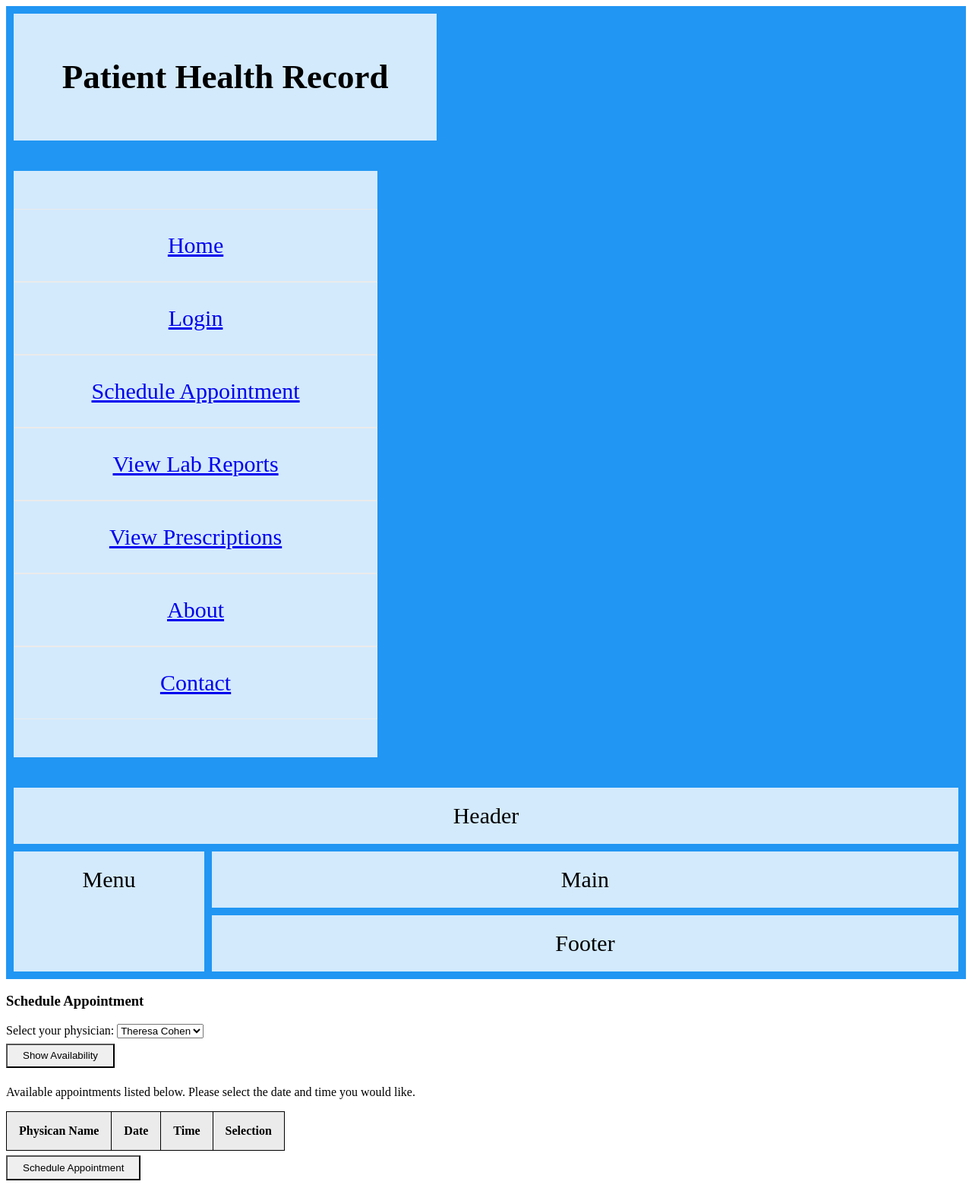
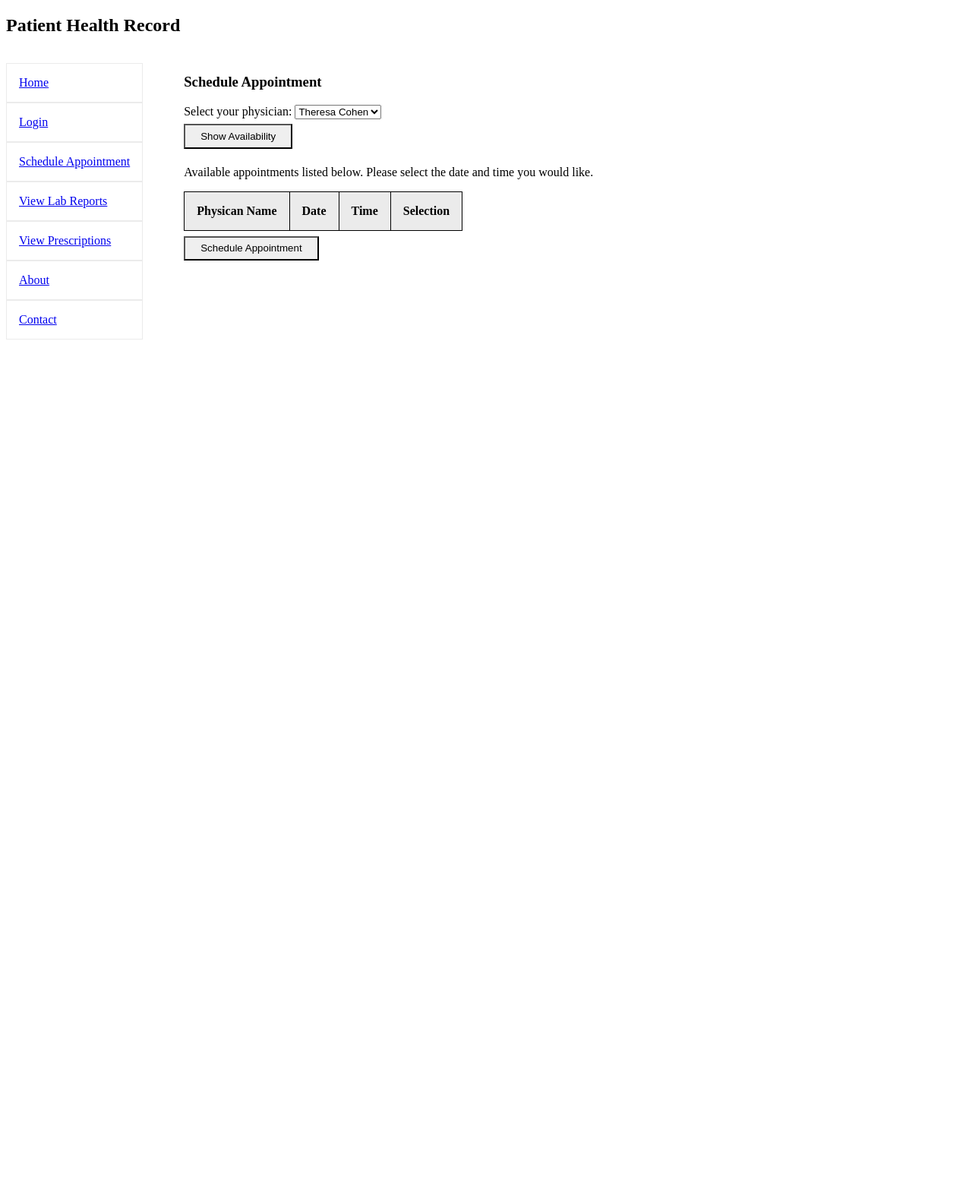
Before and after one commit to wa57/PatientHealthRecord, a PHP site: page /schedule-appointment.php in a window 1280 px wide. Shown: the whole page at 76% size. After the commit the page ends 447 px from the top, so only its background shows below. Run offline with PHP 8.4, Linux system fonts and the light colour scheme; data comes from the database, SQL or seed files in the repository; both versions use the stored data as it was after the commit; lists and menus that the app fills with data are empty; some libraries are stand-ins or nearby versions.

Commit message:
[CRON] Auto Commit

```diff
--- a/api/process.php
+++ b/api/process.php
@@ -11,6 +11,14 @@ if(isset($_GET["GetAppointments"]))
     exit();
 }
 
+if(isset($_GET["GetPhysicians"]))
+{
+    $stmt = $db->query('SELECT * FROM system_user WHERE role_id = 2');
+    $json = $stmt->fetchAll(PDO::FETCH_ASSOC);
+    echo json_encode($json);
+    exit();
+}
+
 echo json_encode("NOTHING SET");
 
 ?>
--- a/layout.php
+++ b/layout.php
@@ -1,7 +1,3 @@
-<?php
-    $api_url = "http://18.214.171.153/api/process.php";
-?>
-
 <!DOCTYPE html>
 <html>
 <head>
@@ -9,46 +5,49 @@
     <meta name="viewport" content="width=device-width, initial-scale=1.0" />
     <title> - Patient Health Record</title>
     <style>
-        .item1 { grid-area: header; }
-        .item2 { grid-area: menu; }
-        .item3 { grid-area: main; }
-        .item4 { grid-area: footer; }
+        .header { grid-area: header; }
+        .menu { grid-area: menu; }
+        .main { grid-area: main; }
+        .footer { grid-area: footer; }
 
         .container {
-            display: grid;
+            display: inline-grid;
             grid-template-areas:
                 'header header header header header header'
                 'menu main main main main main'
                 'menu footer footer footer footer footer';
             grid-gap: 10px;
-            background-color: #2196F3;
-            padding: 10px;
         }
-        .container > div {
-            background-color: rgba(255, 255, 255, 0.8);
-            text-align: center;
-            padding: 20px 0;
-            font-size: 30px;
+    </style>
+    <link rel="stylesheet" href="css/main.css" />
+	<script>
+        function Get(query, callback) {
+            var http  = new XMLHttpRequest();
+            var url = "api/process.php?";
+            http.open('GET', url + query, true);
+            http.setRequestHeader("Content-type", "application/json; charset=utf-8");
+            http.onload = function() {
+                if (http.status >= 200 && http.status < 400) {
+                    callback(JSON.parse(http.responseText));
+                } else {
+                    // We reached our target server, but it returned an error
+                }
+            };
+            http.onerror = function() {
+                // There was a connection error of some sort
+            };
+            http.send();
         }
 
-</style>
-    <link rel="stylesheet" href="css/main.css" />
-	<script src="https://unpkg.com/react@16/umd/react.development.js" crossorigin></script>
-	<script src="https://unpkg.com/react-dom@16/umd/react-dom.development.js" crossorigin></script>
-	<script src="https://unpkg.com/babel-standalone@6/babel.min.js"></script>
+    </script>
 </head>
 <body>
     <div>
-        <div class="container">
-            <div class="navbar-header">
         <h2>Patient Health Record</h2>
     </div>
-        </div>
-    </div>
 
-    <div class="container">
-        <div class="row">
-            <aside class="col-sm-2">
+    <div class="container menu">
+        <aside>
             <nav>
                 <ul>
                     <li class="nav-item"><a href="index.php">Home</a></li>
@@ -62,6 +61,5 @@
             </nav>
         </aside>
     </div>
-    </div>
 </body>
 </html>
--- a/schedule-appointment.php
+++ b/schedule-appointment.php
@@ -1,29 +1,11 @@
-<?php
-
-include 'layout.php'
-
-
-?>
+<?php include 'layout.php' ?>
 
 <script>
+    document.addEventListener("DOMContentLoaded", function() {
+        Get("GetPhysicians", addPhysicians);
 
-    document.addEventListener("DOMContentLoaded", function() {
         document.getElementById("show-availability").addEventListener('click', function() {
-            var http  = new XMLHttpRequest();
-            var url = "api/process.php";
-            http.open('GET', url + "?GetAppointments=true", true);
-            http.setRequestHeader("Content-type", "application/json; charset=utf-8");
-            http.onload = function() {
-                if (http.status >= 200 && http.status < 400) {
-                    addAppointments(JSON.parse(http.responseText));
-                } else {
-                    // We reached our target server, but it returned an error
-                }
-            };
-            http.onerror = function() {
-            // There was a connection error of some sort
-            };
-            http.send();
+            Get("GetAppointments", addAppointments);
         }, false);
 
         function addAppointments(response) {
@@ -39,23 +21,24 @@ include 'layout.php'
             });
             tableBody.innerHTML = html;
         }
+
+        function addPhysicians(response) {
+            var select = document.getElementById("physicians-list");
+            var html = "";
+            response.forEach(function(physician) {
+                html += "<option>";
+                html +=     physician.first_name + " " + physician.last_name;
+                html += "</option>";
             });
-
+            select.innerHTML = html;
+        }
+    });
 </script>
-<div class="container">
-  <div class="item1">Header</div>
-  <div class="item2">Menu</div>
-  <div class="item3">Main</div>
-  <div class="item4">Footer</div>
-</div>
-
+<div class="container main">
+    <div>
         <h3>Schedule Appointment</h3>
-
-<div>
         <span>Select your physician:</span>
-    <select>
-        <option>Theresa Cohen</option>
-    </select>
+        <select id="physicians-list"></select>
         <div>
             <input id="show-availability" type="submit" value="Show Availability" />
         </div>
@@ -73,3 +56,4 @@ include 'layout.php'
         </table>
         <input type="submit" value="Schedule Appointment" />
     </div>
+</div>
```
Also changed, not shown: process.php (deleted, +0 -18 lines), sql/InitializeDBAndTables.sql (+18 -0 lines). Lines whose indentation alone changed are shown as unchanged.
